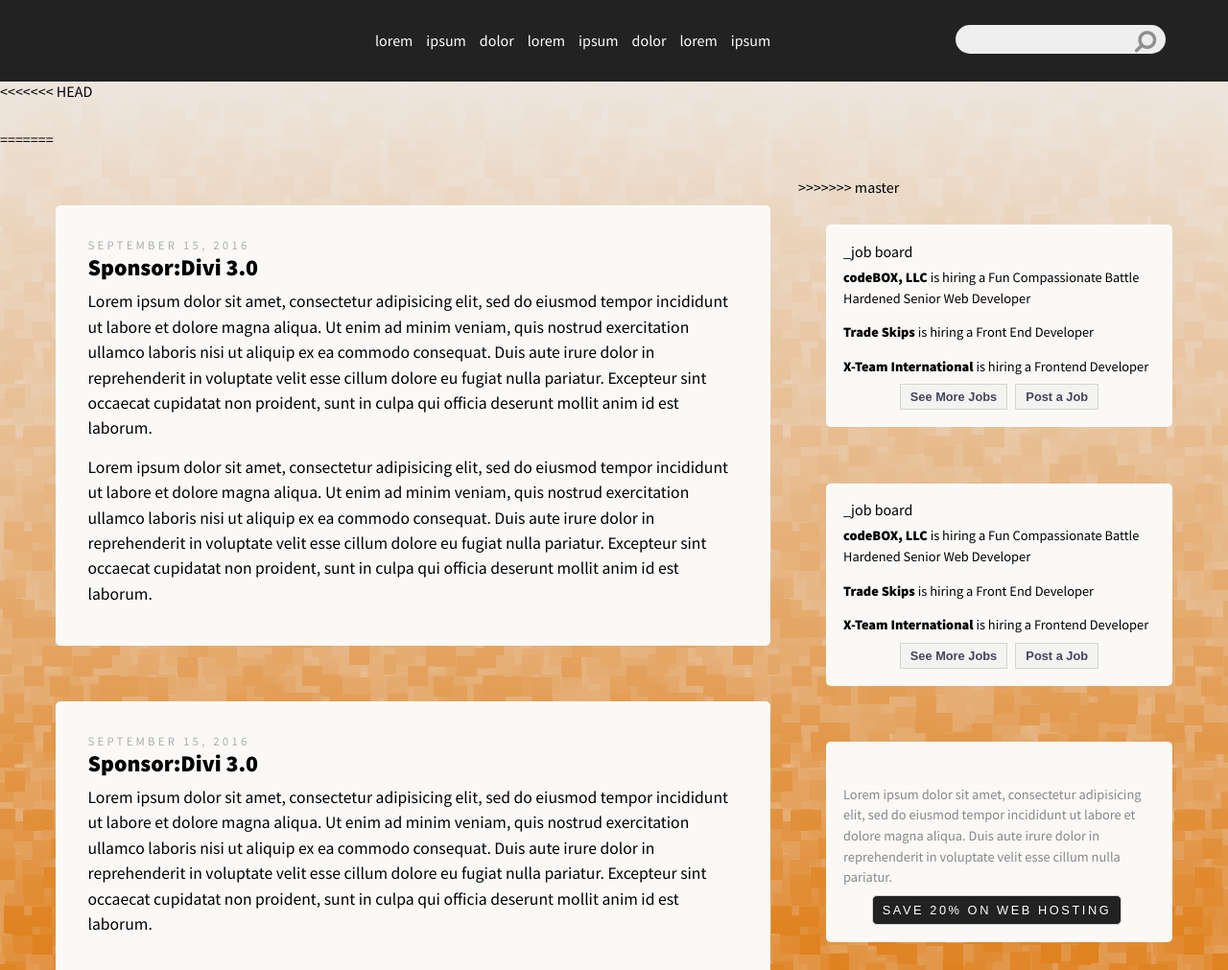
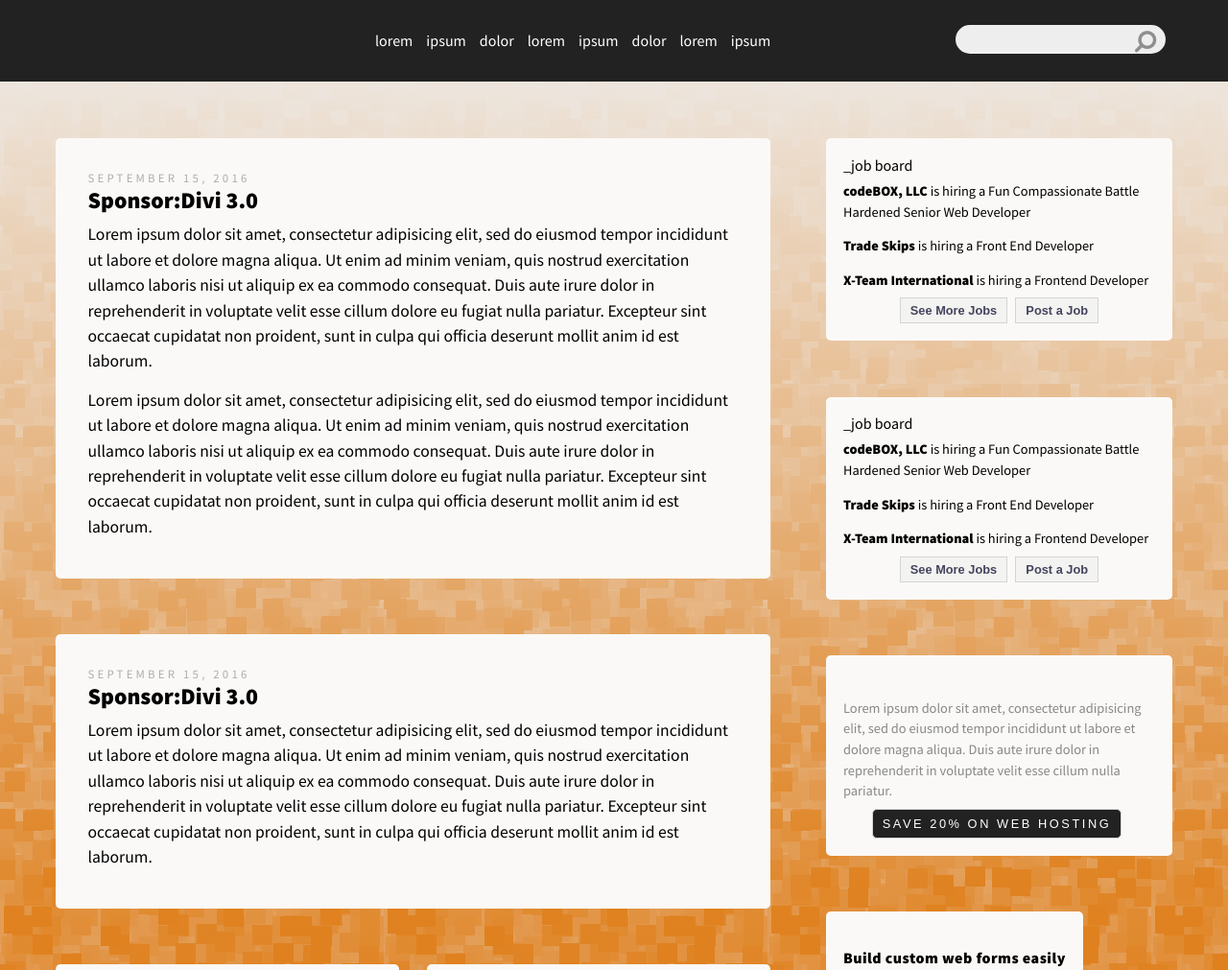
Before and after one commit to Pumala/css-tricks-mockup, a plain HTML site: page index.html in a window 1280 px wide. Shown: the top 1011 px of the page at 96% size. Drawn offline with Linux system fonts and the light colour scheme.

Commit message:
delete unwanted code

```diff
--- a/index.html
+++ b/index.html
@@ -40,17 +40,10 @@
     </header>
 
     <div class="wrapper">
-<<<<<<< HEAD
 
       <section>
         <div class="main clear">
 
-=======
-
-      <section>
-        <div class="main clear">
-
->>>>>>> master
           <div class="clear left-main">
 
             <div class="post">
```
